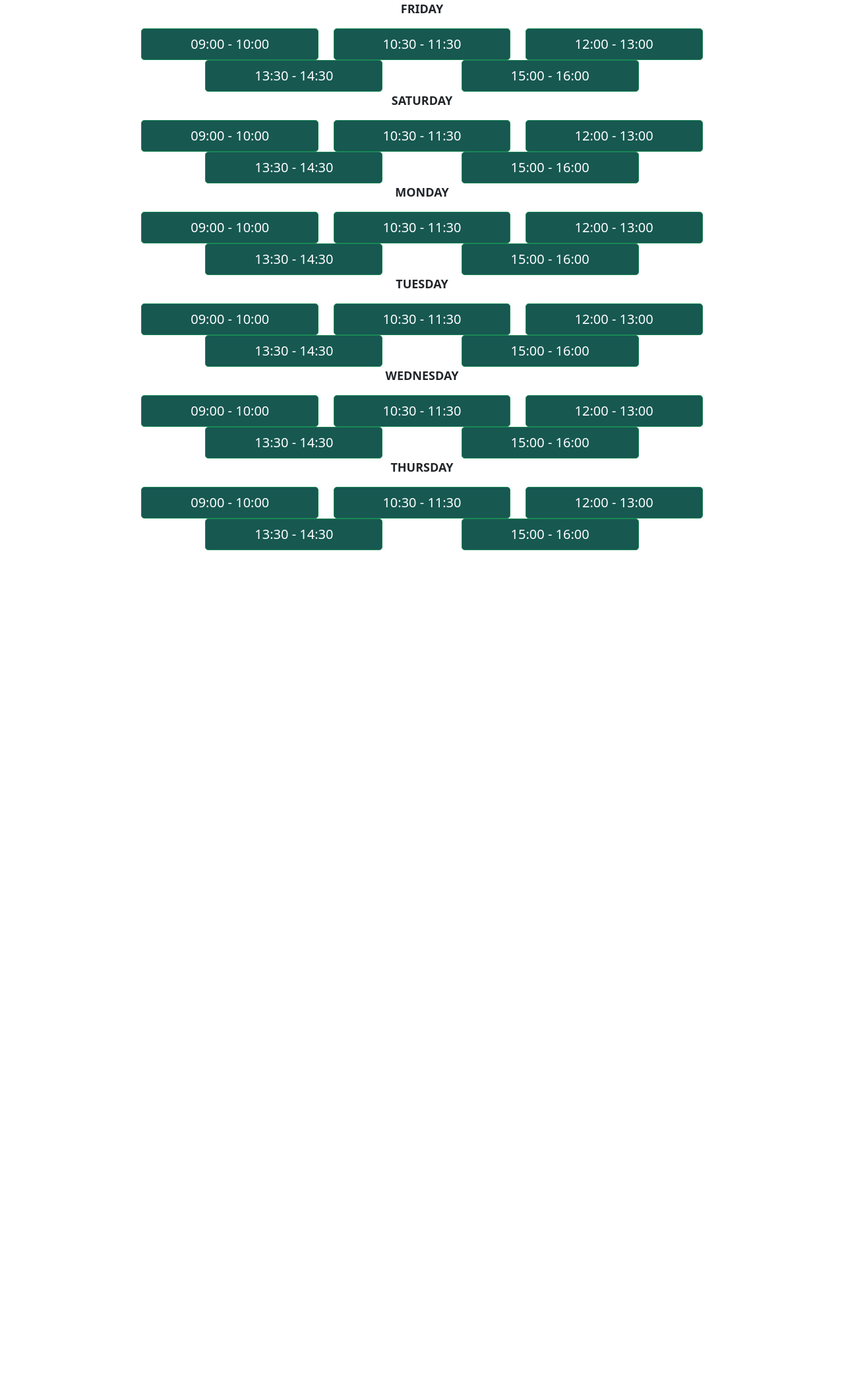
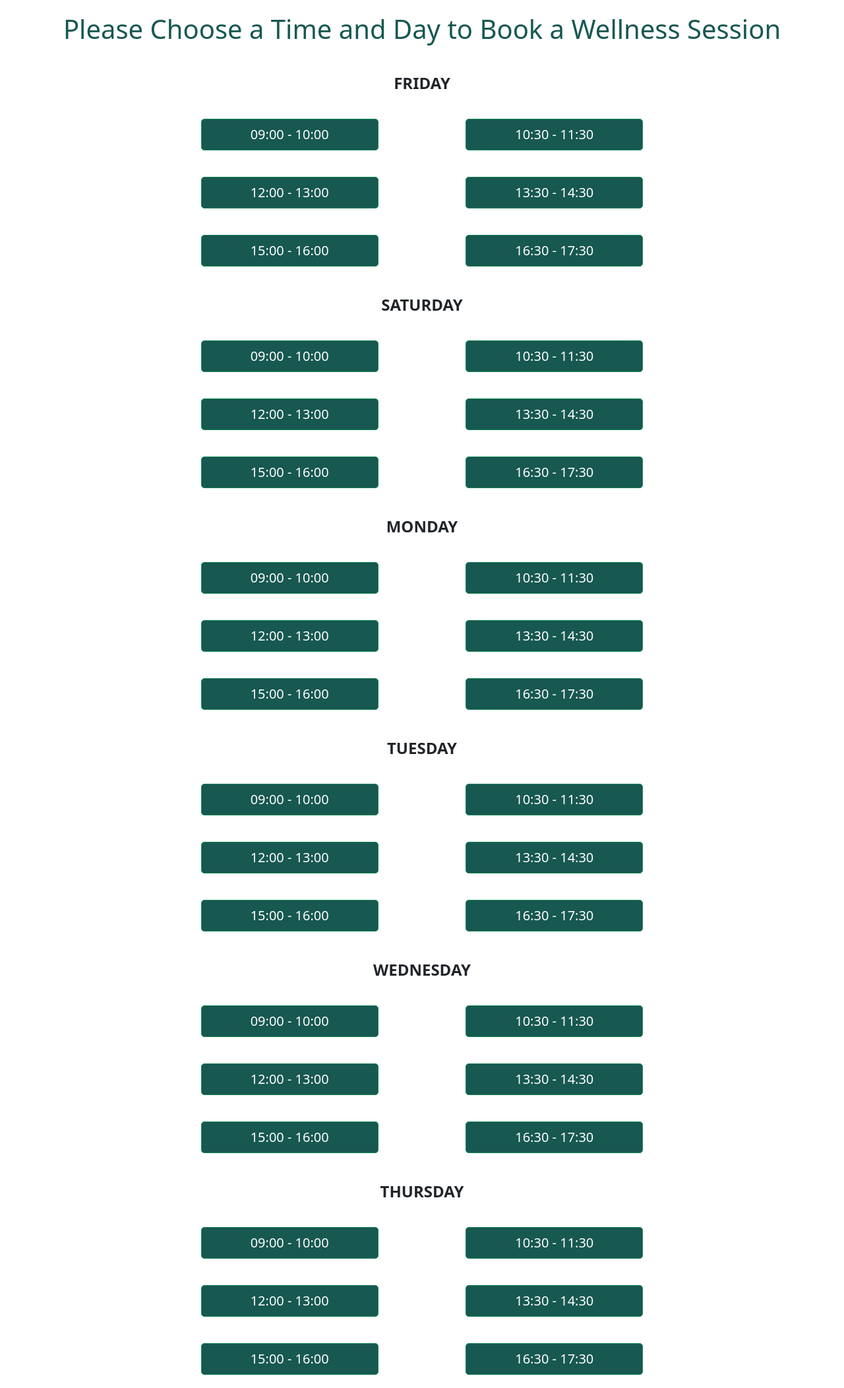
Before and after one commit to VictoriaT87/P4-Aventine-Wellness, a Django app: page /appointment in a window 1280 px wide. Shown: the part 68-2172 px from the top of the page at 66% size. Before the commit the page ends 902 px from the top, so only its background shows below. Run offline with Django 3.2, Linux system fonts and the light colour scheme; data that the repository does not hold is empty; some libraries are stand-ins or nearby versions.

Commit message:
Add basic styling to appointment_list

```diff
--- a/static/css/style.css
+++ b/static/css/style.css
@@ -170,12 +170,19 @@
     max-height: 100px;
 }
 
+.booking-page-heading {
+    color: var(--color-default);
+    text-align: center;
+    margin: 20px;
+}
+
 .booking-page-text {
-    font-size: large;
+    font-size: x-large;
     font-weight: 700;
     display: flex;
     flex-direction: column;
-    align-items: center
+    align-items: center;
+    padding-top: 20px;
 }
 
 
@@ -189,8 +196,9 @@
 }
 
 .booking-slots .btn {
-    background-color: #175851;
+    background-color: var(--color-default);
     display: flex;
     flex-direction: column-reverse;
     width: 30%;
+    margin: 20px;
 }
--- a/templates/appointment.html
+++ b/templates/appointment.html
@@ -1,8 +1,12 @@
 {% extends "base.html" %}
 {% block content %}
+
+<h1 class="booking-page-heading">Please Choose a Time and Day to Book a Wellness Session</h1>
+
 {% for day in days %}
-<article class="media content-section">
+<article>
     <div class="booking-page">
+
         <div class="booking-page-text">
             <p>{{ day.day }}</p>
             <!-- <p>{{ day.date }}</p> -->
@@ -42,6 +46,13 @@
             {% else %}
             <a class='btn btn-secondary btn-lg btn-block' disabled>BOOKED</a>
             {% endif %}
+
+            {% if not day.F_booked %}
+            <a class='btn btn-success btn-lg btn-block' href="{% url 'appointment-create-spec' day.date 'F' %}">16:30 -
+                17:30</a>
+            {% else %}
+            <a class='btn btn-secondary btn-lg btn-block' disabled>BOOKED</a>
+            {% endif %}
         </div>
     </div>
 </article>
```
